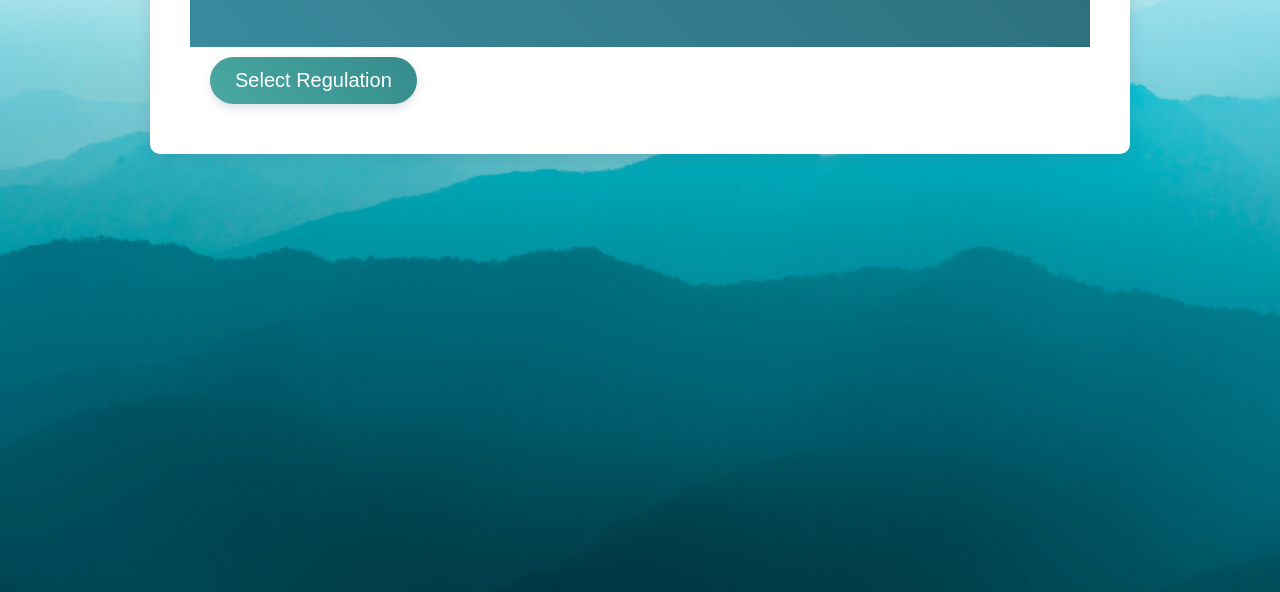
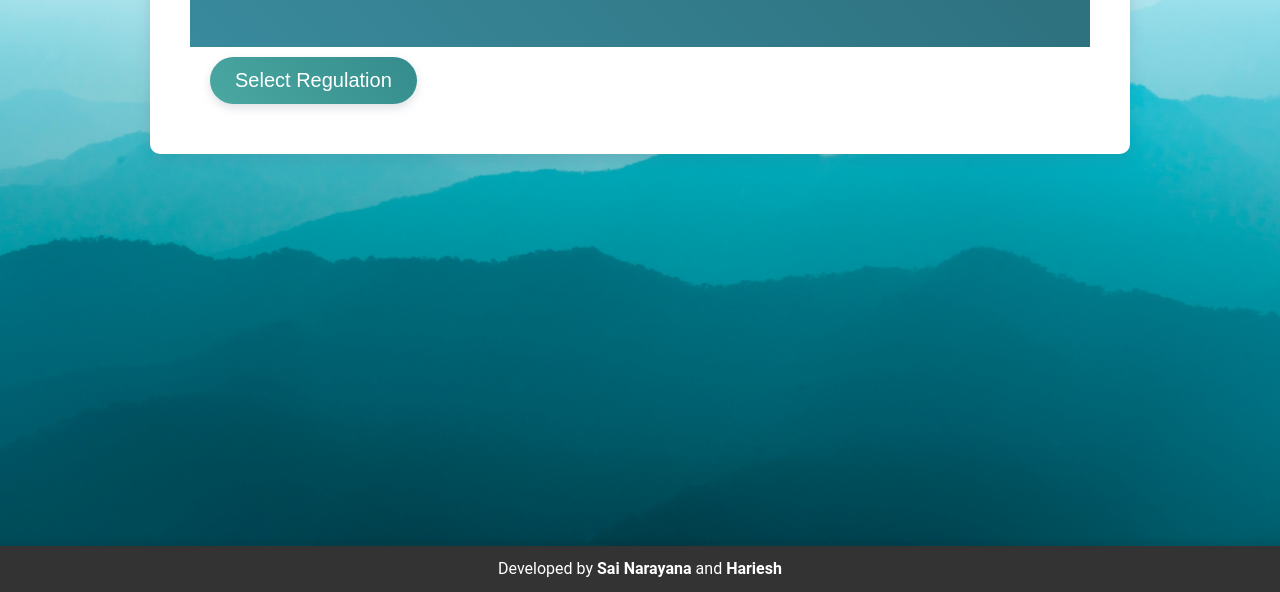
Before and after one commit to SaiNarayana-B/SRM-COURSE-GUIDANCE, a plain HTML site: page index.html in a window 1280 px wide. Shown: the part 208-800 px from the top of the page. Drawn offline with Linux system fonts and the light colour scheme.

Commit message:
Update index.html

```diff
--- a/index.html
+++ b/index.html
@@ -36,6 +36,70 @@
             <!-- Add more course buttons as needed -->
         </div>
     </div>
+    <footer>
+        <div class="footer-content">
+            <div class="footer-text">
+                Developed by
+                <a href="https://www.linkedin.com/in/sai23/" target="_blank">Sai Narayana</a>
+                and
+                <a href="https://www.linkedin.com/in/hariesh-s-r/" target="_blank">Hariesh</a>
+            </div>
+        </div>
+    </footer>
+
+<style>
+        footer {
+            background-color: #333;
+            color: #fff;
+            padding: 10px 0; /* Reduced height by adjusting padding */
+            position: fixed;
+            bottom: 0;
+            width: 100%;
+            box-shadow: 0 -2px 10px rgba(0, 0, 0, 0.1);
+            transition: all 0.3s;
+        }
+        .footer-content {
+            display: flex;
+            align-items: center;
+            justify-content: space-between;
+            max-width: 1200px;
+            margin: 0 auto;
+            padding: 0 20px;
+        }
+        .footer-text {
+            font-size: 16px;
+            flex: 1;
+            text-align: center;
+        }
+        .footer-text a {
+            font-weight: 600;
+            cursor: pointer;
+            transition: color 0.3s;
+            color: #fff;
+            text-decoration: none; /* Removes underline from links */
+        }
+        .footer-text a:hover {
+            color: #b8b8b8;
+        }
+        .social-icons {
+            display: flex;
+            align-items: center;
+        }
+        .social-icons a {
+            margin-left: 10px;
+            font-size: 20px;
+            color: #fff;
+            transition: color 0.3s;
+        }
+        .social-icons a:hover {
+            color: #0077b5;
+        }
+        footer:hover {
+            transform: translateY(-10px);
+            box-shadow: 0 -5px 15px rgba(0, 0, 0, 0.2);
+        }
+    </style>
+
 
     <script src="script.js"></script>
 </body>
```
